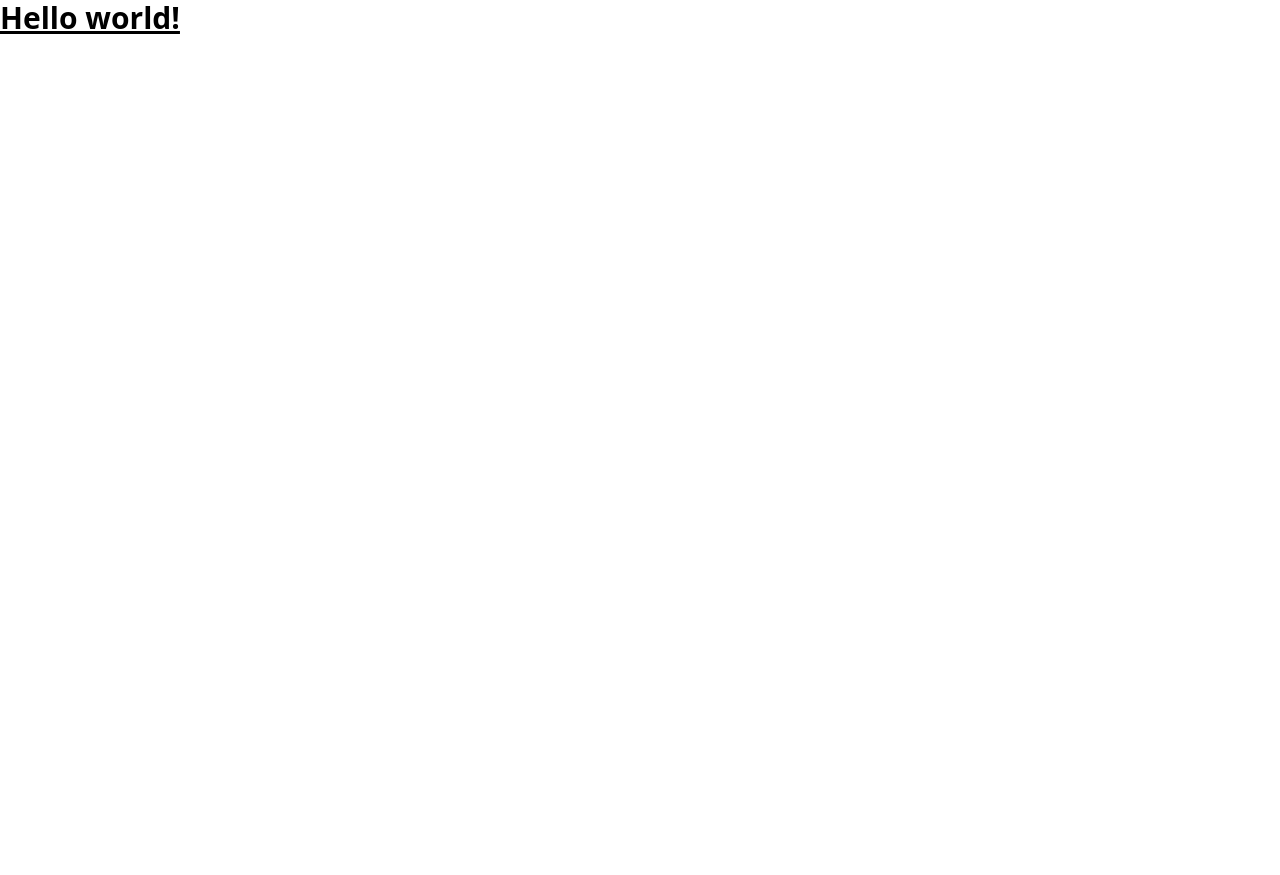
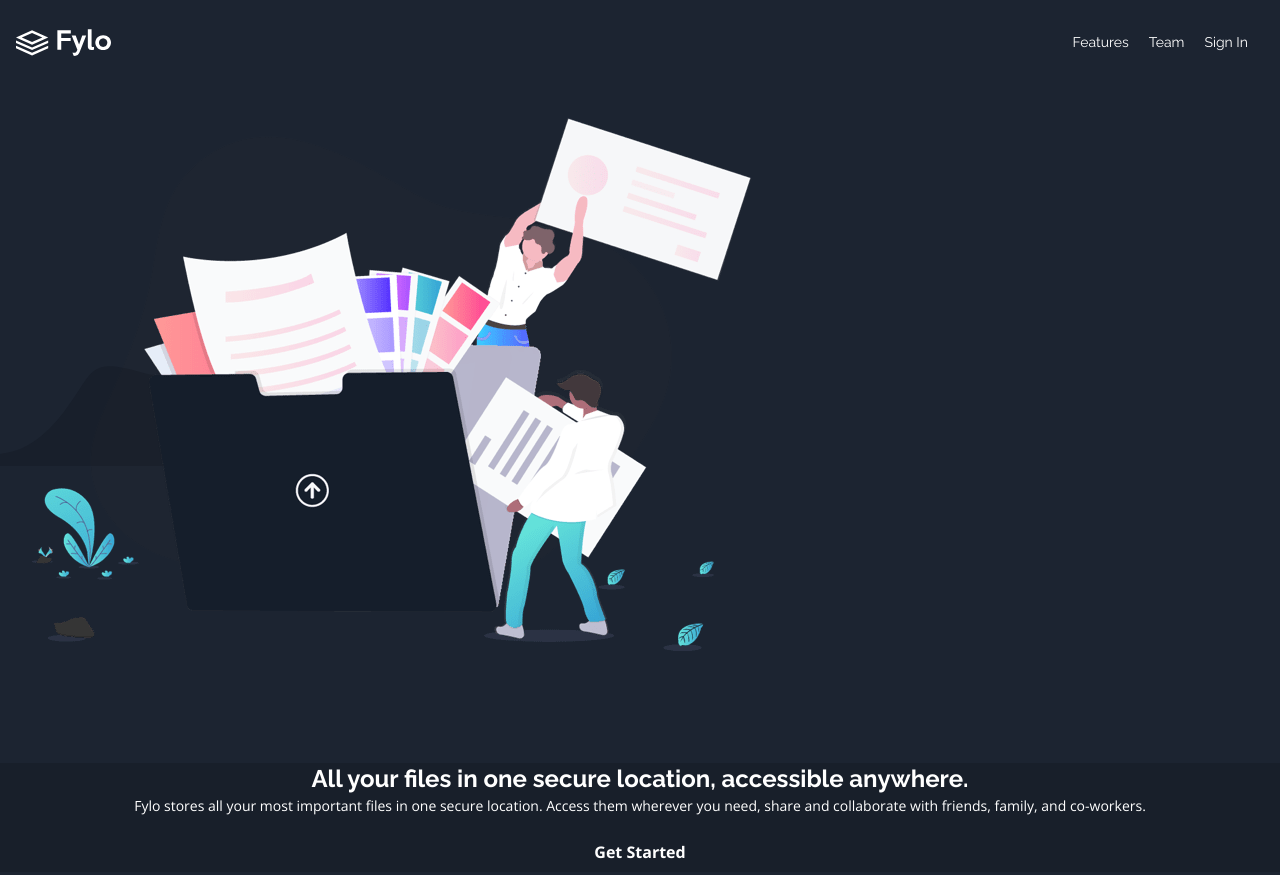
Before and after one commit to MikeProduce/test_landing_page, a website: page src/index.html in a window 1280 px wide. Shown: the top 875 px of the page. Before the commit the page ends 800 px from the top, so only its background shows below. Drawn offline with nearby package versions, Linux system fonts and the light colour scheme.

Commit message:
added some classes will fix the positioning later

```diff
--- a/src/index.html
+++ b/src/index.html
@@ -5,12 +5,138 @@
   <meta charset="UTF-8">
   <meta name="viewport" content="width=device-width, initial-scale=1.0">
   <link href="/dist/output.css" rel="stylesheet">
+  <link rel="preconnect" href="https://fonts.googleapis.com">
+  <link rel="preconnect" href="https://fonts.gstatic.com" crossorigin>
+  <link href="https://fonts.googleapis.com/css2?family=Open+Sans:wght@400;700&display=swap" rel="stylesheet">
+  <link rel="preconnect" href="https://fonts.googleapis.com">
+  <link rel="preconnect" href="https://fonts.gstatic.com" crossorigin>
+  <link href="https://fonts.googleapis.com/css2?family=Raleway:wght@400;700&display=swap" rel="stylesheet">
 </head>
 
-<body class="">
-  <h1 class="text-3xl font-bold underline">
-    Hello world!
-  </h1>
+<body class="bg-darkBlueIntro">
+  <nav class="flex justify-between items-center p-4 font-raleway">
+    <img class="w-auto h-7 object-contain" src="../images/logo.svg" alt="Logo for your website">
+    <ul class="flex text-14 text-white space-x-5 p-4">
+      <li><a href="#">Features</a></li>
+      <li><a href="#">Team</a></li>
+      <li><a href="#">Sign In</a></li>
+    </ul>
+  </nav>
+  <section class="relative">
+    <div class="">
+      <img class="z-10 p-8 relative" src="../images/illustration-intro.png" alt="home_picture">
+      <svg class="absolute top-60" width="375" height="141" xmlns="http://www.w3.org/2000/svg"
+        xmlns:xlink="http://www.w3.org/1999/xlink">
+        <defs>
+          <path id="a" d="M0 0h375v141H0z" />
+        </defs>
+        <g fill="none" fill-rule="evenodd">
+          <mask id="b" fill="#fff">
+            <use xlink:href="#a" />
+          </mask>
+          <path
+            d="M0 128.937c22.708-1.669 44.049-15.69 64.024-42.063 29.962-39.56 23.473-54.118 73.218-40.562 49.746 13.556 45.508 4.677 77.494-26.648 31.985-31.325 52.746-24.157 72.245 13.912 19.499 38.07 55.147 47.264 88.395 61.244 22.165 9.32 22.165 1296.047 0 3860.18H0V128.937z"
+            fill="#181F2B" mask="url(#b)" />
+        </g>
+      </svg>
+    </div>
+    <div class="mt-20 px-4 flex flex-col justify-center items-center z-10 bg-darkBlueMain">
+      <h1 class="z-10 text-2xl text-white font-raleway font-bold text-center">All your files in one secure location,
+        accessible anywhere.</h1>
+      <p class=" z-10 text-white text-center font-openSans text-14">Fylo stores all your most important files in one
+        secure
+        location. Access them wherever you need, share and collaborate with friends, family, and co-workers.</p>
+      <button class="bg-blue-500 hover:bg-blue-700 text-white font-bold py-2 px-4 rounded-full mt-4">Get
+        Started</button>
+    </div>
+  </section>
+
+
+
+
+  All your files in one secure location, accessible anywhere.
+
+  Fylo stores all your most important files in one secure location. Access them wherever
+  you need, share and collaborate with friends family, and co-workers.
+
+  Get Started
+
+  Access your files, anywhere
+
+  The ability to use a smartphone, tablet, or computer to access your account means your
+  files follow you everywhere.
+
+  Security you can trust
+
+  2-factor authentication and user-controlled encryption are just a couple of the security
+  features we allow to help secure your files.
+
+  Real-time collaboration
+
+  Securely share files and folders with friends, family and colleagues for live collaboration.
+  No email attachments required.
+
+  Store any type of file
+
+  Whether you're sharing holidays photos or work documents, Fylo has you covered allowing for all
+  file types to be securely stored and shared.
+
+  Stay productive, wherever you are
+
+  Never let location be an issue when accessing your files. Fylo has you covered for all of your file
+  storage needs.
+
+  Securely share files and folders with friends, family and colleagues for live collaboration. No email
+  attachments required.
+
+  See how Fylo works
+
+  Fylo has improved our team productivity by an order of magnitude. Since making the switch our team has
+  become a well-oiled collaboration machine.
+
+  Satish Patel
+  Founder & CEO, Huddle
+
+  Fylo has improved our team productivity by an order of magnitude. Since making the switch our team has
+  become a well-oiled collaboration machine.
+
+  Bruce McKenzie
+  Founder & CEO, Huddle
+
+  Fylo has improved our team productivity by an order of magnitude. Since making the switch our team has
+  become a well-oiled collaboration machine.
+
+  Iva Boyd
+  Founder & CEO, Huddle
+
+  Get early access today
+
+  It only takes a minute to sign up and our free starter tier is extremely generous. If you have any
+  questions, our support team would be happy to help you.
+
+  Get Started For Free
+
+  Lorem ipsum dolor sit amet, consectetur adipiscing elit, sed do eiusmod tempor incididunt ut labore et
+  dolore magna aliqua
+
+  +1-543-123-4567
+  example@fylo.com
+
+  About Us
+  Jobs
+  Press
+  Blog
+
+  Contact Us
+  Terms
+  Privacy
+
+  <footer>
+    <p class="attribution">
+      Challenge by <a href="https://www.frontendmentor.io?ref=challenge" target="_blank">Frontend Mentor</a>.
+      Coded by <a href="#">Your Name Here</a>.
+    </p>
+  </footer>
 </body>
 
 </html>
--- a/tailwind.config.js
+++ b/tailwind.config.js
@@ -2,7 +2,25 @@
 module.exports = {
   content: ["./src/**/*.{html,js}"],
   theme: {
-    extend: {},
+    extend: {
+      colors: {
+        darkBlueIntro: "hsl(217, 28%, 15%)",
+        darkBlueMain: "hsl(218, 28%, 13%)",
+        darkBlueFooter: "hsl(216, 53%, 9%)",
+        darkBlueTestimonials: "hsl(219, 30%, 18%)",
+        cyan: "hsl(176, 68%, 64%)",
+        blue: "hsl(198, 60%, 50%)",
+        lightRed: "hsl(0, 100%, 63%)",
+        white: "hsl(0, 0%, 100%)",
+      },
+      fontSize: {
+        '14': '14px',
+      },
+      fontFamily: {
+        sans: ['Open Sans', 'sans-serif'],
+        raleway: ['Raleway', 'sans-serif'],
+      },
+    },
   },
   plugins: [],
-}
+};
```
Also changed, not shown: dist/output.css.
